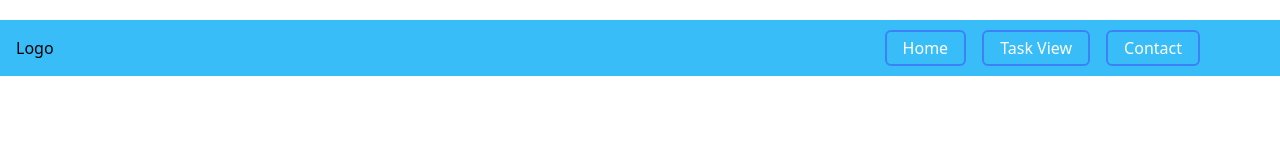
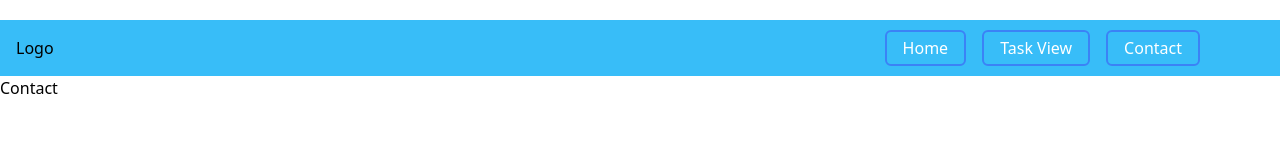
Before and after one commit to mdrifat59/todo, a React (Vite) app: page /contact in a window 1280 px wide. Shown: the top 166 px of the page. Built offline with nearby package versions, Linux system fonts and the light colour scheme.

Commit message:
page-create and Route is done

```diff
--- a/package.json
+++ b/package.json
@@ -12,6 +12,7 @@
   "dependencies": {
     "react": "^18.3.1",
     "react-dom": "^18.3.1",
+    "react-helmet-async": "^2.0.5",
     "react-router-dom": "^6.24.1"
   },
   "devDependencies": {
--- a/src/App.jsx
+++ b/src/App.jsx
@@ -1,12 +1,23 @@
 import React from 'react'
-import Navbar from './components/menubar'
+import { createBrowserRouter, createRoutesFromElements, Route, RouterProvider } from 'react-router-dom'
+import RootLayouts from './Rootlayout/RootLayouts'
+import Home from './pages/Home'
+import Task from './pages/Task'
+import Contact from './pages/Contact'
 
 function App() {
-
+let router = createBrowserRouter(
+  createRoutesFromElements(
+    <Route element={<RootLayouts/>}>
+      <Route path="/" element={<Home/>} />
+      <Route path="/task-view" element={<Task/>} />
+      <Route path="/contact" element={<Contact/>} />
+    </Route>
+  )
+)
   return (
-    <>
-    <Navbar/>
-    </>
+    <RouterProvider router={router}>
+    </RouterProvider>
   )
 }
 
--- a/src/Rootlayout/RootLayouts.jsx
+++ b/src/Rootlayout/RootLayouts.jsx
@@ -1,9 +1,12 @@
 import React from 'react'
+import Navbar from '../components/menubar'
+import { Outlet } from 'react-router-dom'
 
 const RootLayouts = () => {
   return (
     <>
-
+    <Navbar/>
+    <Outlet/>
     </>
   )
 }
--- a/src/components/menubar/index.jsx
+++ b/src/components/menubar/index.jsx
@@ -1,4 +1,5 @@
 import React from 'react'
+import { Link } from 'react-router-dom'
 
 const Navbar = () => {
   return (
@@ -7,9 +8,9 @@ const Navbar = () => {
             <div className='bg-sky-400 flex justify-between mt-5'>
                 <div className='flex justify-start p-4'> <h3>Logo</h3></div>
                 <div className='flex gap-4 items-center mr-20'>
-                  <a className='border-2 border-blue-500 text-white hover:text-black  hover:bg-white py-1 px-4 rounded-md ' href="#">Home</a>
-                  <a className='border-2 border-blue-500 text-white hover:text-black  hover:bg-white py-1 px-4 rounded-md ' href="#">Task View</a>
-                  <a className='border-2 border-blue-500 text-white hover:text-black  hover:bg-white py-1 px-4 rounded-md ' href="#">Contact</a>
+                  <Link to="/" className='border-2 border-blue-500 text-white hover:text-black  hover:bg-white py-1 px-4 rounded-md ' href="#">Home</Link>
+                  <Link to ="/task-view" className='border-2 border-blue-500 text-white hover:text-black  hover:bg-white py-1 px-4 rounded-md ' href="#">Task View</Link>
+                  <Link to="/contact" className='border-2 border-blue-500 text-white hover:text-black  hover:bg-white py-1 px-4 rounded-md ' href="#">Contact</Link>
                 </div>
             </div>
         </div>
--- /dev/null
+++ b/src/pages/Contact.jsx
@@ -0,0 +1,9 @@
+import React from 'react'
+
+const Contact = () => {
+  return (
+    <div>Contact</div>
+  )
+}
+
+export default Contact
--- /dev/null
+++ b/src/pages/Home.jsx
@@ -0,0 +1,9 @@
+import React from 'react'
+
+const Home = () => {
+  return (
+    <div>Home</div>
+  )
+}
+
+export default Home
--- /dev/null
+++ b/src/pages/Task.jsx
@@ -0,0 +1,9 @@
+import React from 'react'
+
+const Task = () => {
+  return (
+    <div>Task</div>
+  )
+}
+
+export default Task
```
Also changed, not shown: 1 other file (tests, documents, lock files or other folders).
